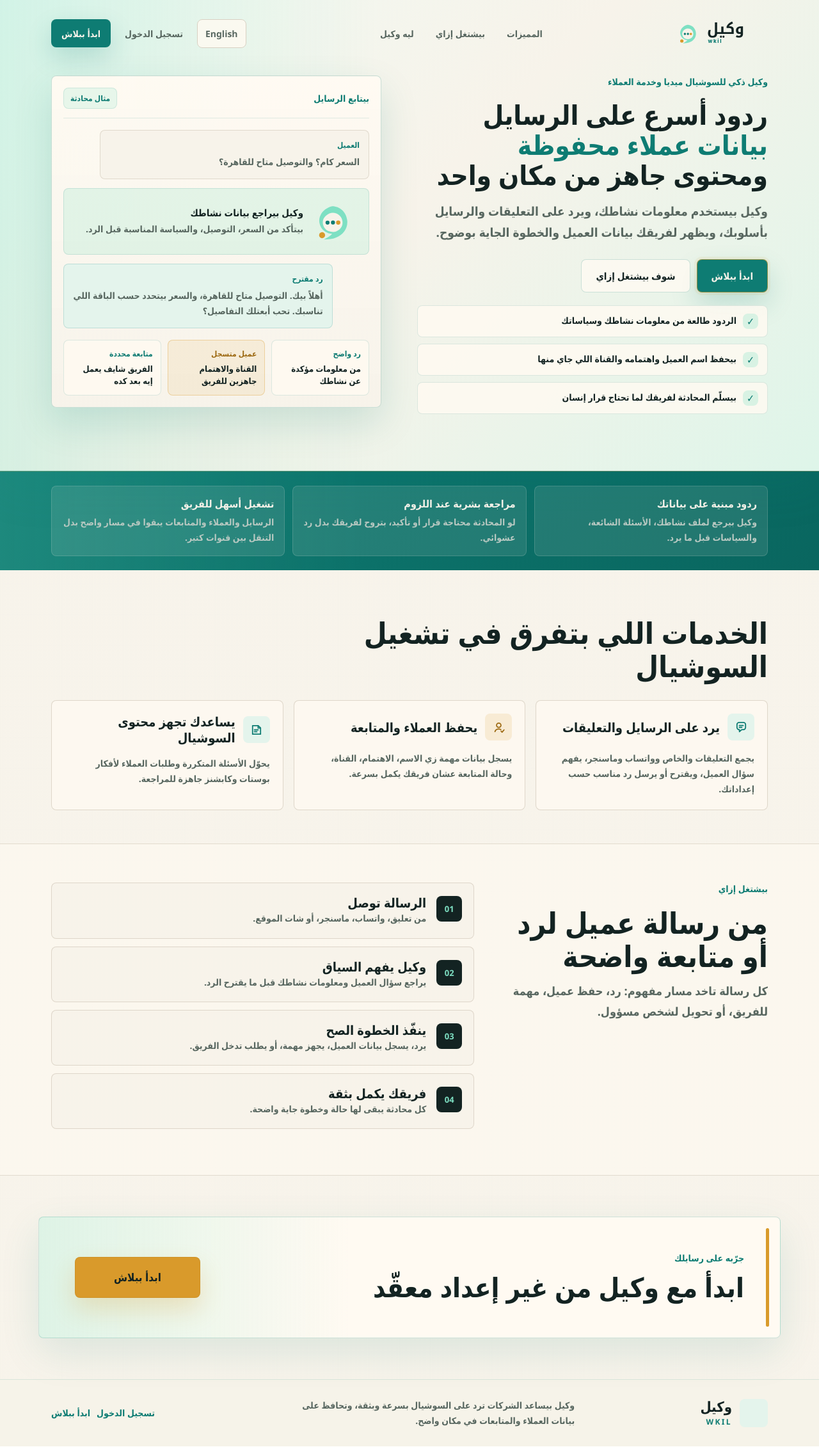
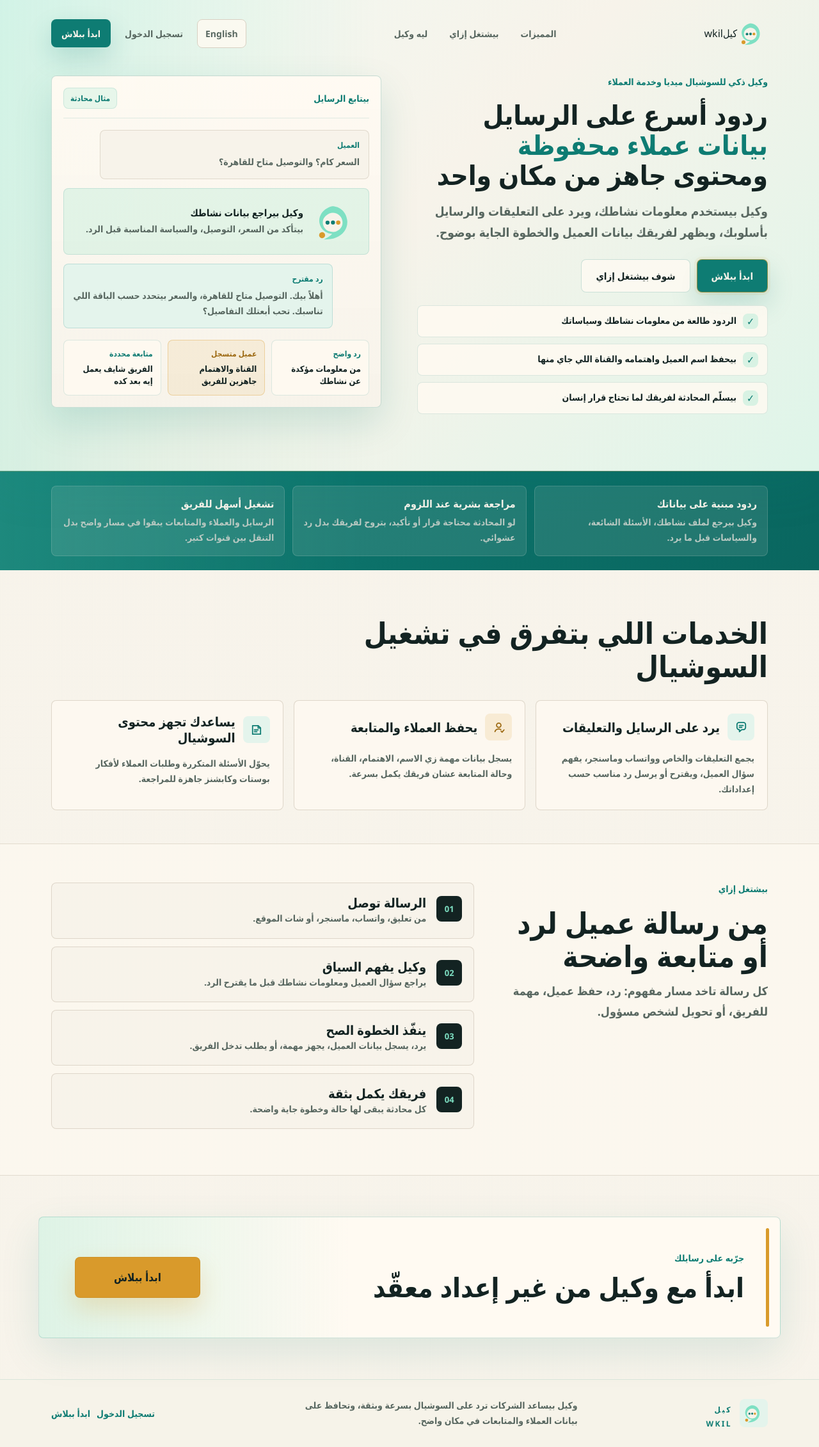
Before and after one commit to neutroon/wkil-landing, a Next.js app: page /ar in a window 1280 px wide. Shown: the whole page at 64% size. Built offline with nearby package versions, Linux system fonts and the light colour scheme; no server answers.

Commit message:
Add BrandWordmark component to LandingPage for consistent branding, replacing logo images with a unified SVG representation for improved accessibility and localization support in the Wkil application.

```diff
--- a/src/components/LandingPage.tsx
+++ b/src/components/LandingPage.tsx
@@ -8,6 +8,25 @@ import { ServiceIcon } from "./ServiceIcon";
 interface LandingPageProps {
   copy: LandingCopy;
   locale: Locale;
+}
+
+function BrandWordmark() {
+  return (
+    <>
+      <Image
+        className="brand-mark"
+        src="/assets/wkil-mark.svg"
+        alt=""
+        width={92}
+        height={92}
+        priority
+      />
+      <span className="brand-wordmark" aria-hidden="true">
+        <span className="brand-arabic">كيل</span>
+        <span className="brand-latin">wkil</span>
+      </span>
+    </>
+  );
 }
 
 export function LandingPage({ copy, locale }: LandingPageProps) {
@@ -23,14 +42,13 @@ export function LandingPage({ copy, locale }: LandingPageProps) {
 
       <header className="site-header">
         <nav className="nav-shell" aria-label={copy.nav.ariaLabel}>
-          <a className="brand-link" href="#top" aria-label="Wkil home">
-            <Image
-              src="/assets/wkil-logo.svg"
-              alt={copy.brand.logoAlt}
-              width={214}
-              height={72}
-              priority
-            />
+          <a
+            className="brand-link"
+            href="#top"
+            aria-label={copy.brand.logoAlt}
+            dir="rtl"
+          >
+            <BrandWordmark />
           </a>
 
           <div className="nav-links">
@@ -205,17 +223,12 @@ export function LandingPage({ copy, locale }: LandingPageProps) {
 
       <footer className="footer">
         <div className="content-shell footer-shell">
-          <div className="footer-brand">
-            <Image
-              src="/assets/wkil-mark.svg"
-              alt={copy.brand.markAlt}
-              width={92}
-              height={92}
-            />
-            <div>
-              <strong>وكيل</strong>
-              <span>wkil</span>
-            </div>
+          <div
+            className="footer-brand brand-link"
+            aria-label={copy.brand.logoAlt}
+            dir="rtl"
+          >
+            <BrandWordmark />
           </div>
           <p>{copy.footer.line}</p>
           <div className="footer-links">
```
